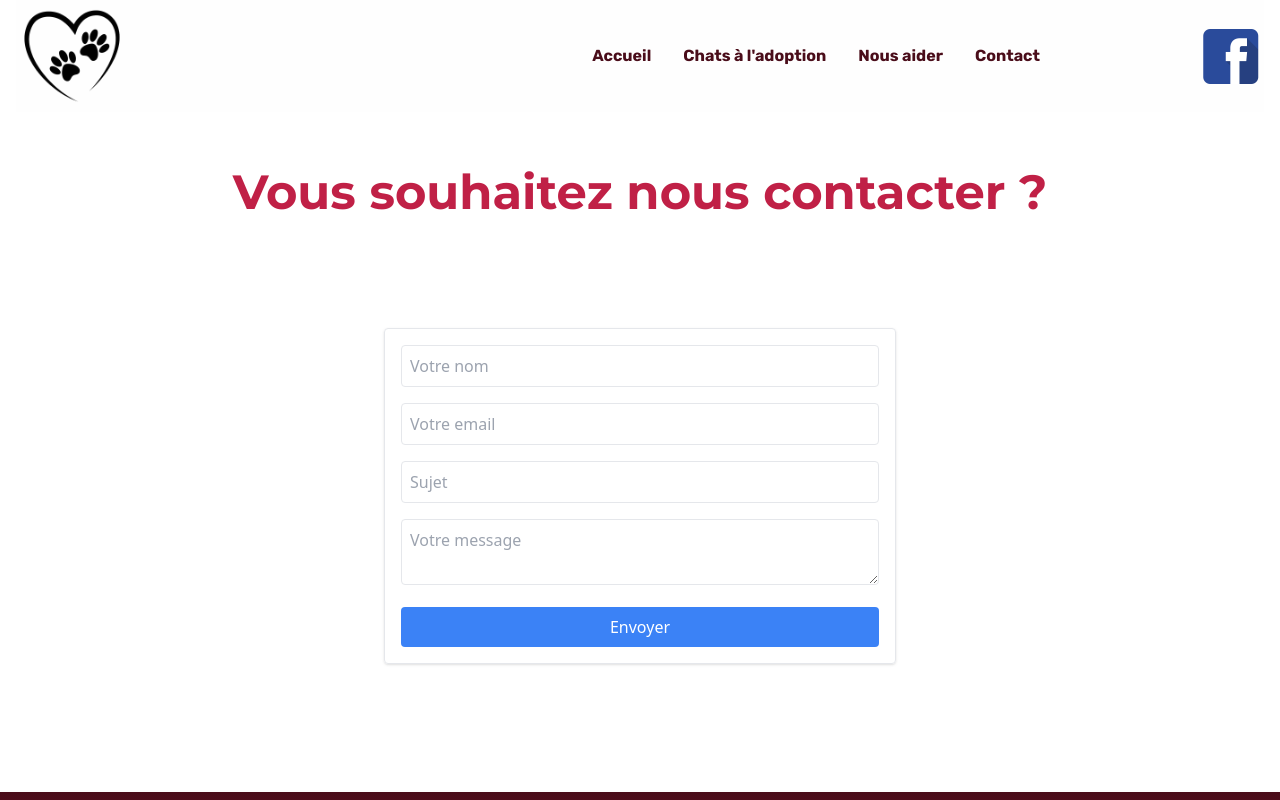
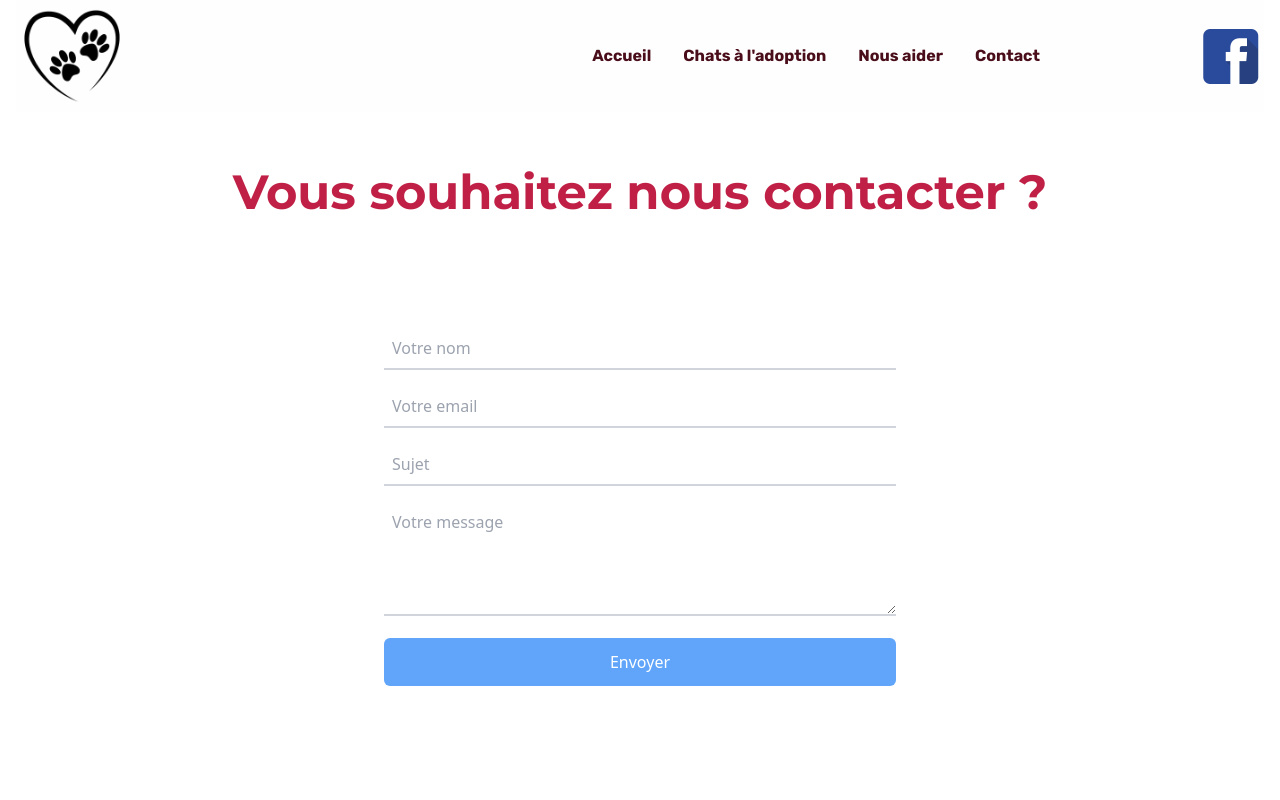
Before and after one commit to Pauline-Devavry/Les-Pattounes-Pauline-Devavry, a React (Create React App) app in the folder front/: page /contact in a window 1280 px wide. Shown: the top 800 px of the page. Built offline with nearby package versions, Linux system fonts and the light colour scheme.

Commit message:
Ticket 06 - modifications design form

```diff
--- a/front/src/components/ContactForm.jsx
+++ b/front/src/components/ContactForm.jsx
@@ -17,48 +17,53 @@ const ContactForm = () => {
     })
   }
 
-  // Gérer l'envoi du formulaire (pour l'instant, juste un log)
+  // Gérer l'envoi du formulaire
   const handleSubmit = async (e) => {
     e.preventDefault() // Empêche le rechargement de toute la page
 
-    // Envoie des données au back-end via POST
+    // Envoie des données au back-end via la méthod POST
     try {
       const response = await fetch('/api/contact', {
         method: 'POST',
         headers: { 'Content-Type': 'application/json' },
         body: JSON.stringify(formData),
-      });
+      })
 
       if (response.ok) {
-        const data = await response.json(); // Récupère les données de la réponse
-        console.log('Réponse du serveur :', data); // Tu peux afficher ou traiter ces données
-        toast("Votre message a été envoyé avec succès !", {theme : "light", type: "success"});
+        const data = await response.json() // Récupère les données de la réponse
+        console.log('Réponse du serveur :', data) // Tu peux afficher ou traiter ces données
+        toast('Votre message a été envoyé avec succès !', {
+          theme: 'light',
+          type: 'success',
+        })
         setFormData({
-          name: "",
-          email: "",
-          subject: "",
-          message: "",
-        });
+          name: '',
+          email: '',
+          subject: '',
+          message: '',
+        })
       } else {
-        const errorData = await response.json();
-        console.error('Erreur du serveur :', errorData);
-        toast("Une erreur est survenue. Veuillez réessayer.", {theme : "light", type: "error"});
+        const errorData = await response.json()
+        console.error('Erreur du serveur :', errorData)
+        toast('Une erreur est survenue. Veuillez réessayer.', {
+          theme: 'light',
+          type: 'error',
+        })
       }
     } catch (error) {
-      toast("Impossible de contacter le serveur. Vérifiez votre connexion.", {theme : "light", type: "error"});
-      console.error("Erreur :", error);
+      toast('Impossible de contacter le serveur. Vérifiez votre connexion.', {
+        theme: 'light',
+        type: 'error',
+      })
+      console.error('Erreur :', error)
     }
 
     //console.log("Données du formulaire :", formData);
   }
 
   return (
-    <div>
-      {/* <h2>Contactez-nous</h2> */}
-      <form
-        onSubmit={handleSubmit}
-        className="max-w-lg mx-auto p-4 border rounded shadow"
-      >
+    <div className="max-w-lg w-full mx-auto">
+    <form onSubmit={handleSubmit} className="space-y-4">
       <input
         type="text"
         name="name"
@@ -66,7 +71,7 @@ const ContactForm = () => {
         value={formData.name}
         onChange={handleChange}
         required
-          className="w-full p-2 mb-4 border rounded"
+        className="outline-none w-full border-b-2 border-gray-300 focus:border-blue-400 p-2 transition"
       />
       <input
         type="email"
@@ -75,7 +80,7 @@ const ContactForm = () => {
         value={formData.email}
         onChange={handleChange}
         required
-          className="w-full p-2 mb-4 border rounded"
+        className="outline-none w-full border-b-2 border-gray-300 focus:border-blue-400 p-2 transition"
       />
       <input
         type="text"
@@ -84,7 +89,7 @@ const ContactForm = () => {
         value={formData.subject}
         onChange={handleChange}
         required
-          className="w-full p-2 mb-4 border rounded"
+        className="outline-none w-full border-b-2 border-gray-300 focus:border-blue-400 p-2 transition"
       />
       <textarea
         name="message"
@@ -92,15 +97,19 @@ const ContactForm = () => {
         value={formData.message}
         onChange={handleChange}
         required
-          className="w-full p-2 mb-4 border rounded"
+        className="outline-none w-full border-b-2 border-gray-300 focus:border-blue-400 p-2 transition"
+        rows="4"
       ></textarea>
+
       <button
         type="submit"
-          className="w-full bg-blue-500 text-white p-2 rounded"
+        className="w-full bg-blue-400 text-white p-3 rounded-md transition duration-200 hover:bg-blue-600 active:scale-95"
       >
         Envoyer
       </button>
     </form>
+
+
 
       {/*    Conteneur Toastify */}
       <ToastContainer />
```
Lines whose indentation alone changed are shown as unchanged.
